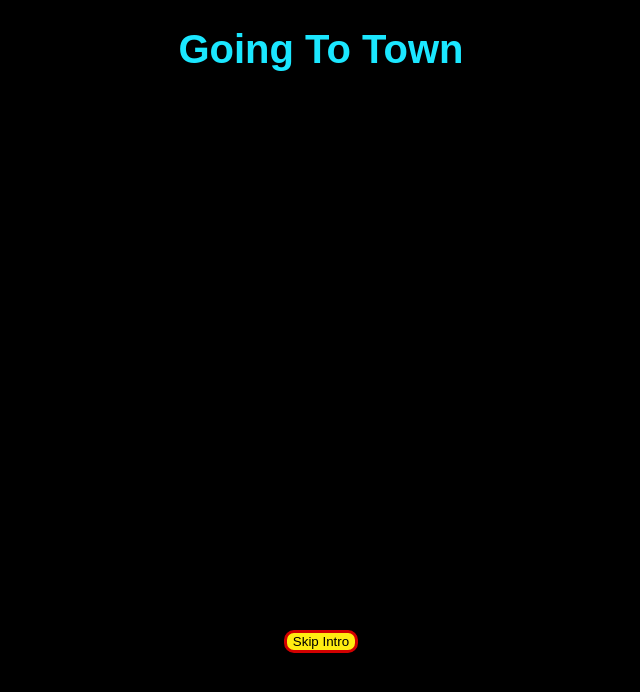
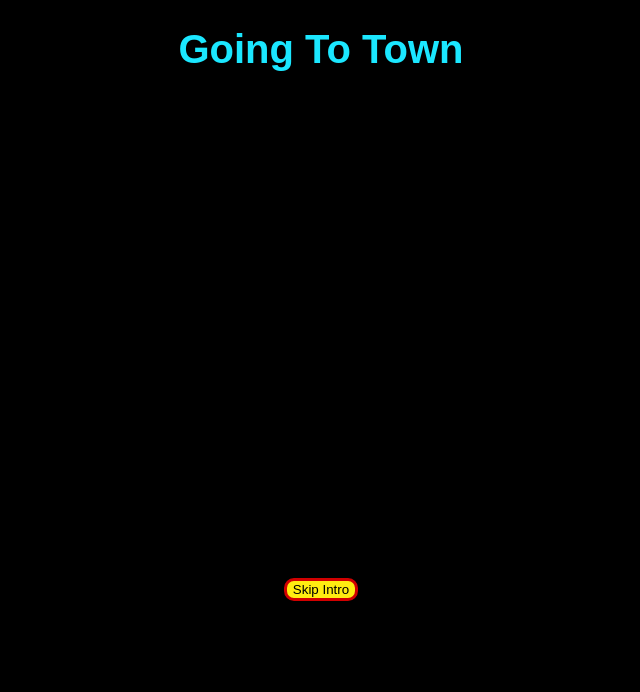
Before and after one commit to AdrianCharron-theIceflame/GoingToTownGame, a plain HTML site: page index.html in a window 1280 px wide. Shown: the whole page, without its empty margins (319-959 px from the left). Drawn offline with nearby package versions, Linux system fonts and the light colour scheme; a web font is replaced by a local one.

Commit message:
changed canvas dimensions

```diff
--- a/index.html
+++ b/index.html
@@ -11,7 +11,7 @@
 
 <body>
     <h1>Going To Town</h1>
-    <canvas height="500" width="1200"></canvas>
+    <canvas height="450" width="1200"></canvas>
     <button>Skip Intro</button>
     <script src="https://cdnjs.cloudflare.com/ajax/libs/jquery/3.7.1/jquery.min.js"
         integrity="sha512-v2CJ7UaYy4JwqLDIrZUI/4hqeoQieOmAZNXBeQyjo21dadnwR+8ZaIJVT8EE2iyI61OV8e6M8PP2/4hpQINQ/g=="
--- a/js/goodbye.js
+++ b/js/goodbye.js
@@ -4,5 +4,5 @@ $(function () {
     let botScore = localStorage.getItem(`botScore`);
     $(`p#playerScore`).text(`Your final score was: ${playerScore}`);
     $(`p#botScore`).text(`Adversary's final score was: ${botScore}`);
-    $(`button`).on(`click`, () => { location.href = "./index.html"; })
+    $(`button`).on(`click`, () => { location.href = "./index.html"; });
 });
```
